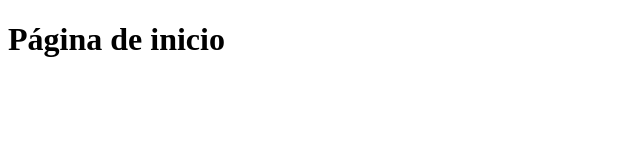
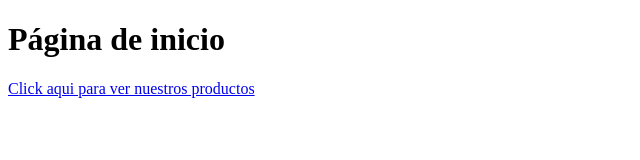
Before and after one commit to cphart/ramas2, a plain HTML site: page index.html in a window 1280 px wide. Shown: the whole page, without its empty margins (0-640 px from the left). Drawn offline with Linux system fonts and the light colour scheme.

Commit message:
añadido enlace a productos en index

```diff
--- a/index.html
+++ b/index.html
@@ -7,5 +7,6 @@
 </head>
 <body>
     <h1>Página de inicio</h1>
+    <a href="./productos.html">Click aqui para ver nuestros productos</a>
 </body>
 </html>
```
